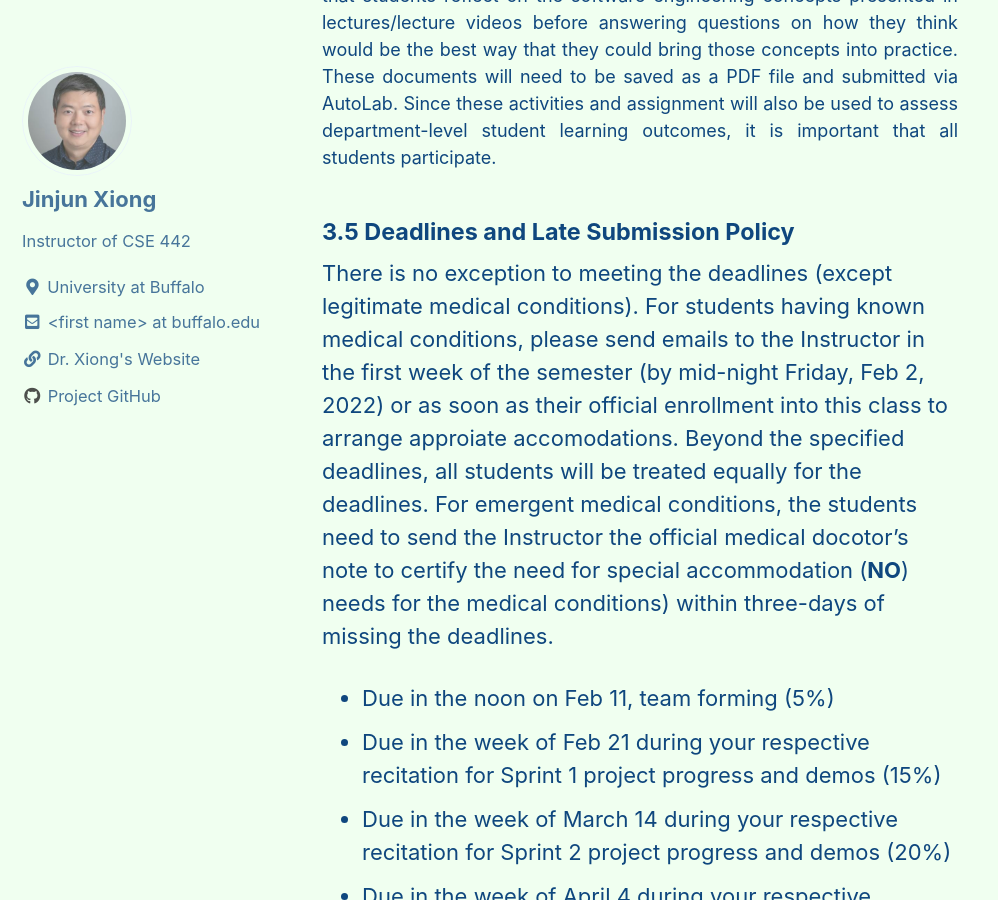
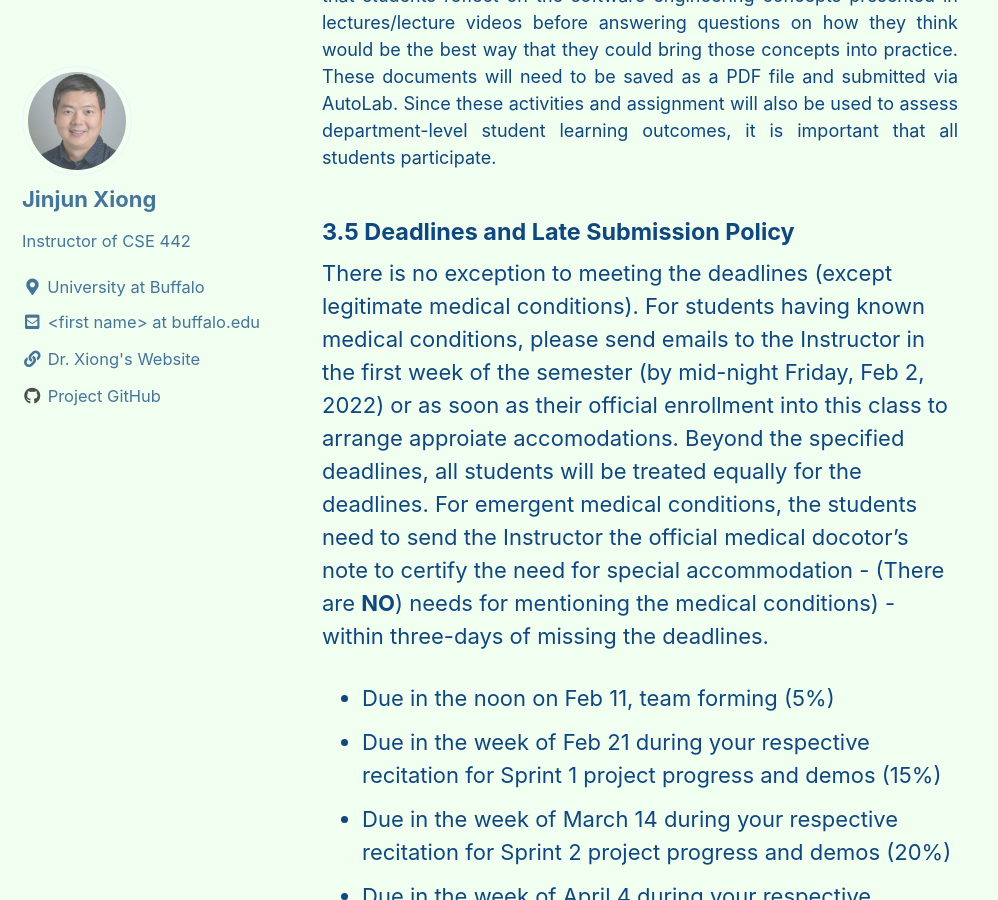
Before and after one commit to xlab-classes/cse442, a Jekyll site: the page built from index.md, in a window 1280 px wide and 900 px high, scrolled down 3548 px. Shown: the whole window, without its empty margins (0-998 px from the left). Built offline with Jekyll 4.4.1, drawn with Linux system fonts in a browser that asks for light colours; cached includes are drawn as plain includes.

Commit message:
Updated no need for medical conditions

```diff
--- a/index.md
+++ b/index.md
@@ -225,7 +225,7 @@ learning outcomes, it is important that all students participate.
 
 #### 3.5 Deadlines and Late Submission Policy
 
-There is no exception to meeting the deadlines (except legitimate medical conditions). For students having known medical conditions, please send emails to the Instructor in the first week of the semester (by mid-night Friday, Feb 2, 2022) or as soon as their official enrollment into this class to arrange approiate accomodations. Beyond the specified deadlines, all students will be treated equally for the deadlines. For emergent medical conditions, the students need to send the Instructor the official medical docotor's note to certify the need for special accommodation (<b>NO</b>) needs for the medical conditions) within three-days of missing the deadlines.
+There is no exception to meeting the deadlines (except legitimate medical conditions). For students having known medical conditions, please send emails to the Instructor in the first week of the semester (by mid-night Friday, Feb 2, 2022) or as soon as their official enrollment into this class to arrange approiate accomodations. Beyond the specified deadlines, all students will be treated equally for the deadlines. For emergent medical conditions, the students need to send the Instructor the official medical docotor's note to certify the need for special accommodation - (There are <b>NO</b>) needs for mentioning the medical conditions) - within three-days of missing the deadlines.
 
 - Due in the noon on Feb 11, team forming (5%)
 - Due in the week of Feb 21 during your respective recitation for Sprint 1 project progress and demos (15%)
```
